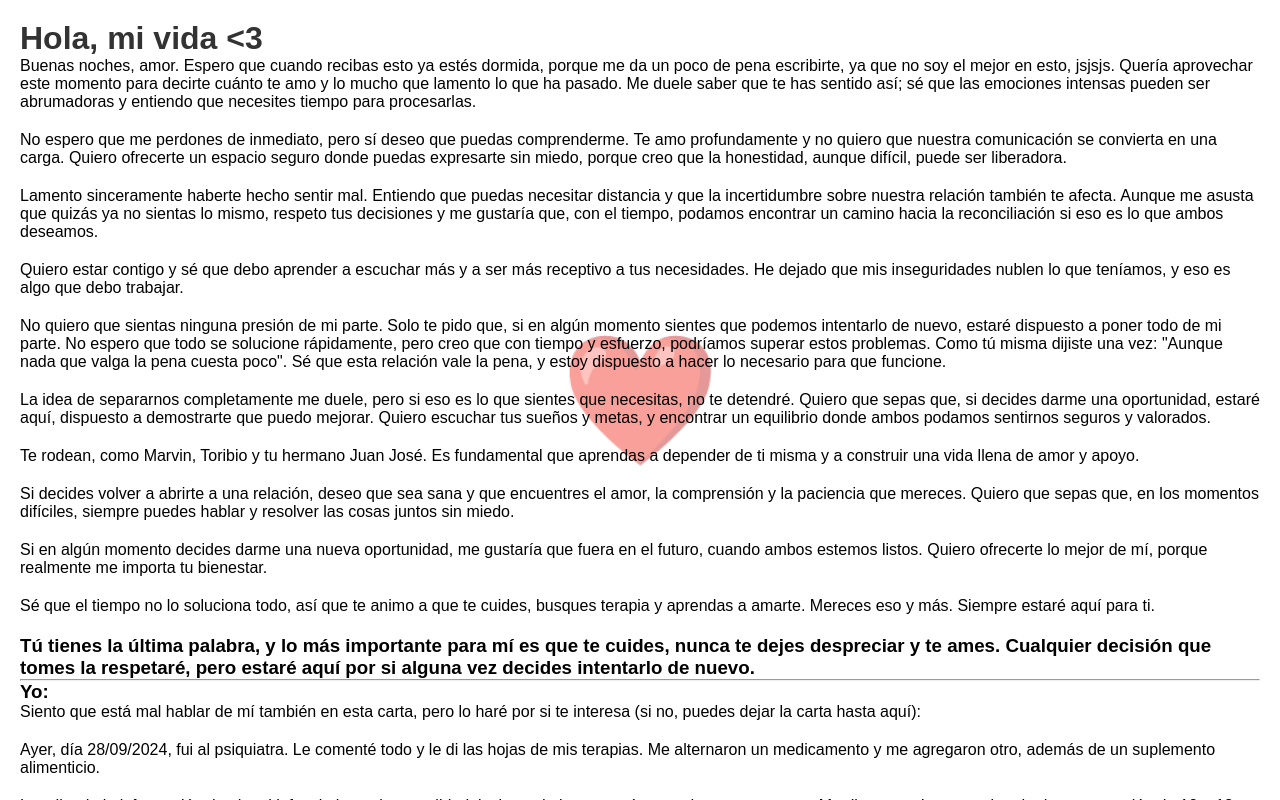
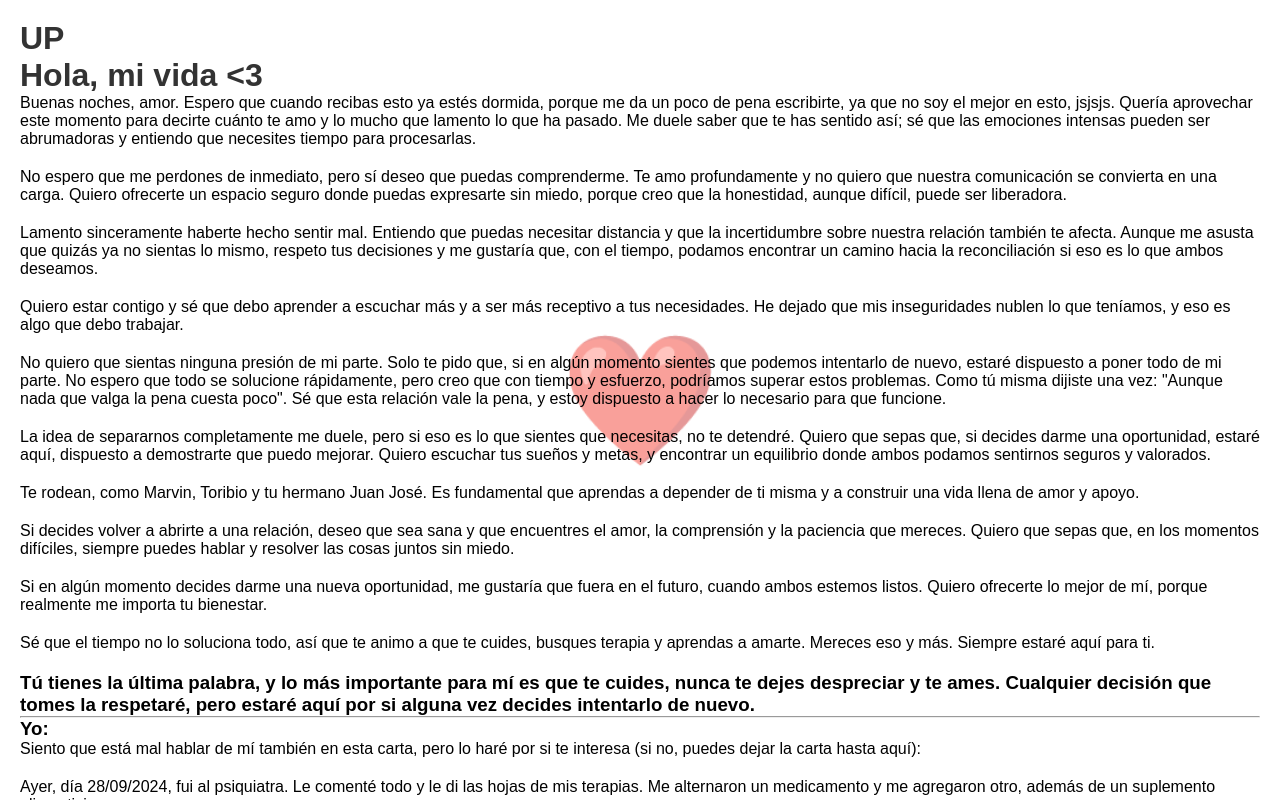
Before and after one commit to baheccy/host, a plain HTML site: page index.html in a window 1280 px wide. Drawn offline with Linux system fonts and the light colour scheme.

Commit message:
Update index.html

```diff
--- a/index.html
+++ b/index.html
@@ -57,6 +57,7 @@
     <div class="heart-background">❤️</div>
     <div class="content">
         <div id="output">
+		<h1>UP</h1>
 					<h1>Hola, mi vida &lt;3</h1>
 					<p>Buenas noches, amor. Espero que cuando recibas esto ya estés dormida, porque me da un poco de pena escribirte, ya que no soy el mejor en esto, jsjsjs. Quería aprovechar este momento para decirte cuánto te amo y lo mucho que lamento lo que ha pasado. Me duele saber que te has sentido así; sé que las emociones intensas pueden ser abrumadoras y entiendo que necesites tiempo para procesarlas.</p>
 					<p>No espero que me perdones de inmediato, pero sí deseo que puedas comprenderme. Te amo profundamente y no quiero que nuestra comunicación se convierta en una carga. Quiero ofrecerte un espacio seguro donde puedas expresarte sin miedo, porque creo que la honestidad, aunque difícil, puede ser liberadora.</p>
```
